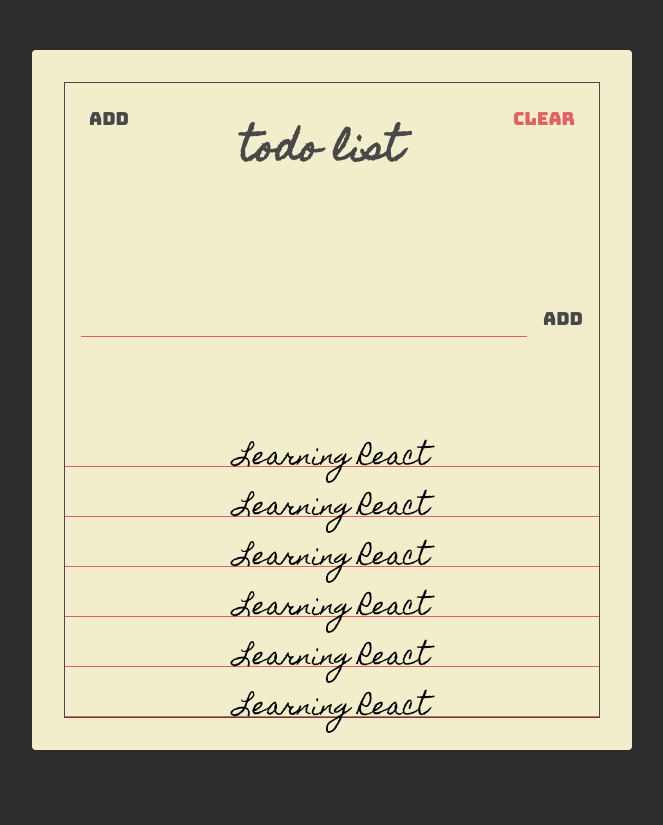
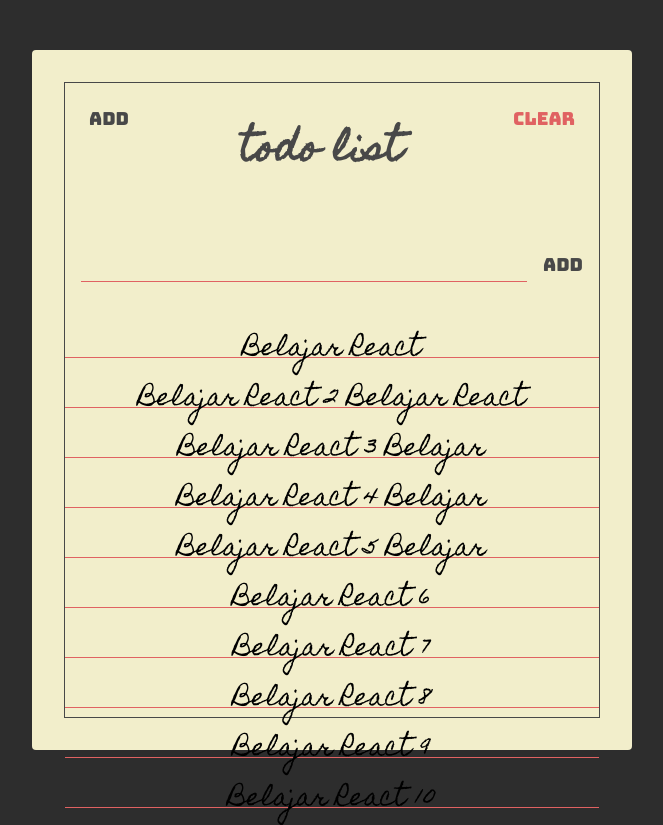
Before and after one commit to jooprima/react-todolist, a React (Create React App) app: page / in a window 1280 px wide. Shown: the whole page, without its empty margins (308-971 px from the left). Before the commit the page ends 800 px from the top, so only its background shows below. Built offline with nearby package versions, Linux system fonts and the light colour scheme.

Commit message:
create pages and component todo

```diff
--- a/src/App.js
+++ b/src/App.js
@@ -1,17 +1,8 @@
 import React from "react";
 import "./styles.css";
 
-import Paper from "./components/Paper";
-import Header from "./components/Header";
-import TodoForm from "./components/TodoForm";
-import Todos from "./components/Todos";
+import TodoList from "./pages/TodoList";
 
 export default function App() {
-  return (
-    <Paper>
-      <Header />
-      <TodoForm />
-      <Todos />
-    </Paper>
-  );
+  return <TodoList />;
 }
--- /dev/null
+++ b/src/components/Todo.jsx
@@ -0,0 +1,16 @@
+import React from "react";
+import PropsTypes from "prop-types";
+
+const Todo = (props) => {
+  return (
+    <div className="todo">
+      <span className="todo-text">{props.text}</span>
+    </div>
+  );
+};
+
+Todo.propsTypes = {
+  text: PropsTypes.string.isRequired
+};
+
+export default Todo;
--- a/src/components/Todos.jsx
+++ b/src/components/Todos.jsx
@@ -1,26 +1,45 @@
 import React from "react";
+import Todo from "./Todo";
 
 const Todos = () => {
+  const todos = [
+    {
+      text: "Belajar React"
+    },
+    {
+      text: "Belajar React 2 Belajar React"
+    },
+    {
+      text: "Belajar React 3 Belajar"
+    },
+    {
+      text: "Belajar React 4 Belajar"
+    },
+    {
+      text: "Belajar React 5 Belajar"
+    },
+    {
+      text: "Belajar React 6"
+    },
+    {
+      text: "Belajar React 7"
+    },
+    {
+      text: "Belajar React 8"
+    },
+    {
+      text: "Belajar React 9"
+    },
+    {
+      text: "Belajar React 10"
+    }
+  ];
+
   return (
     <section className="todos">
-      <div className="todo">
-        <span className="todo-text">Learning React</span>
-      </div>
-      <div className="todo">
-        <span className="todo-text">Learning React</span>
-      </div>
-      <div className="todo">
-        <span className="todo-text">Learning React</span>
-      </div>
-      <div className="todo">
-        <span className="todo-text">Learning React</span>
-      </div>
-      <div className="todo">
-        <span className="todo-text">Learning React</span>
-      </div>
-      <div className="todo">
-        <span className="todo-text">Learning React</span>
-      </div>
+      {todos.map((todo) => {
+        return <Todo text={todo.text} />;
+      })}
     </section>
   );
 };
--- /dev/null
+++ b/src/pages/TodoList.jsx
@@ -0,0 +1,18 @@
+import React from "react";
+
+import Paper from "../components/Paper";
+import Header from "../components/Header";
+import TodoForm from "../components/TodoForm";
+import Todos from "../components/Todos";
+
+const TodoList = () => {
+  return (
+    <Paper>
+      <Header />
+      <TodoForm />
+      <Todos />
+    </Paper>
+  );
+};
+
+export default TodoList;
--- a/src/styles.css
+++ b/src/styles.css
@@ -130,6 +130,8 @@ html {
 .todos {
   display: flex;
   flex-direction: column;
+
+  min-height: 500px;
 }
 
 .todo {
@@ -138,7 +140,7 @@ html {
   flex: 1 0 auto;
   text-align: center;
 
-  min-height: 34px;
+  max-height: 34px;
   margin: 16px 0 0;
   font-family: "Homemade Apple", sans-serif;
   font-size: 24px;
@@ -147,6 +149,7 @@ html {
 }
 
 .todo-text {
+  width: 100%;
   position: absolute;
   left: 50%;
   transform: translate(-50%);
```
